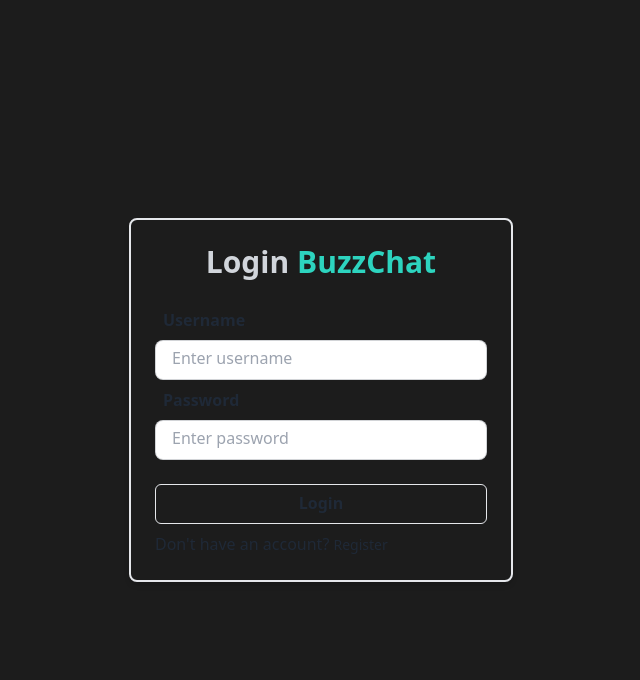
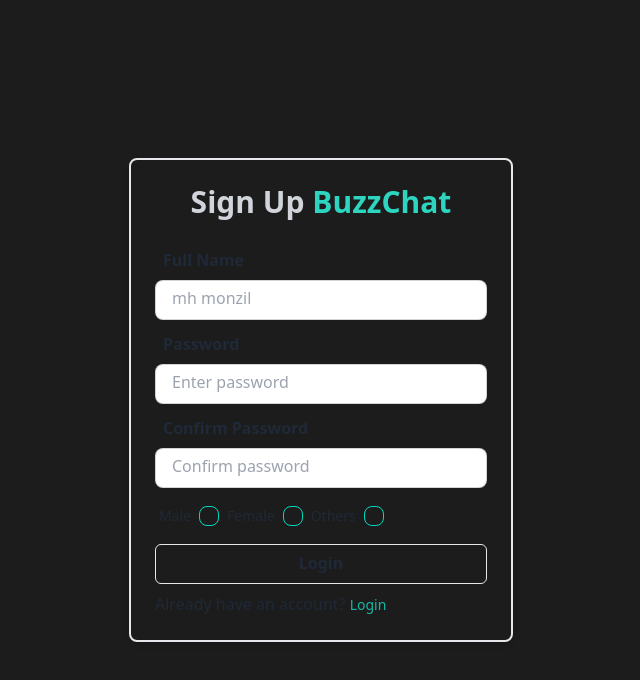
Before and after one commit to Mh-Monzil/buzzchat-frontend, a React (Vite) app: page / in a window 1280 px wide. Shown: the top 680 px of the page, without its empty margins (319-959 px from the left). Built offline with nearby package versions, Linux system fonts and the light colour scheme.

Commit message:
add sign up ui

```diff
--- a/src/App.jsx
+++ b/src/App.jsx
@@ -1,9 +1,11 @@
-import Login from "./pages/login/login";
+import SignUp from "./pages/singup/signup";
+
 
 const App = () => {
   return (
     <div className="bg-[#1C1C1C] h-screen w-full p-4 flex items-center justify-center">
-      <Login />
+      {/* <Login /> */}
+      <SignUp />
     </div>
   );
 };
--- a/src/pages/login/Login.jsx
+++ b/src/pages/login/Login.jsx
@@ -39,7 +39,7 @@
               href="#"
               className="text-sm hover:underline hover:text-teal-500 inline-block"
             >
-              Register
+              Sign Up
             </a>
           </p>
         </form>
--- /dev/null
+++ b/src/pages/singup/GenderCheckbox.jsx
@@ -0,0 +1,28 @@
+
+
+const GenderCheckbox = () => {
+    return (
+        <div className="flex my-2.5">
+            <div className="form-control">
+                <label className="label gap-2 cursor-pointer">
+                    <span className="label-text">Male</span>
+                    <input type="checkbox" className="checkbox checkbox-sm checkbox-accent" />
+                </label>
+            </div>
+            <div className="form-control">
+                <label className="label gap-2 cursor-pointer">
+                    <span className="label-text">Female</span>
+                    <input type="checkbox" className="checkbox checkbox-sm checkbox-accent" />
+                </label>
+            </div>
+            <div className="form-control">
+                <label className="label gap-2 cursor-pointer">
+                    <span className="label-text">Others</span>
+                    <input type="checkbox" className="checkbox checkbox-sm checkbox-accent" />
+                </label>
+            </div>
+        </div>
+    );
+};
+
+export default GenderCheckbox;
--- a/src/pages/singup/SignUp.jsx
+++ b/src/pages/singup/SignUp.jsx
@@ -1,11 +1,69 @@
-
+import GenderCheckbox from "./GenderCheckbox";
 
 const SignUp = () => {
-    return (
-        <div>
-            SignUp
-        </div>
-    );
+  return (
+    <div className="flex items-center justify-center min-w-96 mx-auto">
+      <div className="w-full h-full p-6 rounded-lg shadow-md border-2">
+        <h1 className="text-3xl font-semibold text-center text-gray-300 pb-5">
+          Sign Up
+          <span className="text-teal-400"> BuzzChat</span>
+        </h1>
+
+        <form>
+          <div>
+            <label htmlFor="fullName" className="label p-2">
+              <span className="font-semibold">Full Name</span>
+            </label>
+            <input
+            id="fullName"
+              type="text"
+              placeholder="mh monzil"
+              className="w-full input input-bordered h-10 pb-1"
+            />
+          </div>
+          <div className="mt-1">
+            <label htmlFor="password" className="label p-2">
+              <span className="font-semibold">Password</span>
+            </label>
+            <input
+            id="password"
+              type="password"
+              placeholder="Enter password"
+              className="w-full input input-bordered h-10 pb-1"
+            />
+          </div>
+          <div className="mt-1">
+            <label htmlFor="confirmPassword" className="label p-2">
+              <span className="font-semibold">Confirm Password</span>
+            </label>
+            <input
+            id="confirmPassword"
+              type="text"
+              placeholder="Confirm password"
+              className="w-full input input-bordered h-10 pb-1"
+            />
+          </div>
+
+          <GenderCheckbox />
+
+          <div>
+            <button className="btn-block border rounded-md pt-1.5 pb-2 font-bold hover:bg-white hover:text-black transition-all duration-300 ease-in-out">
+              Login
+            </button>
+          </div>
+          <p className="mt-2">
+            Already have an account?{" "}
+            <a
+              href="#"
+              className="text-sm hover:underline text-teal-500 inline-block"
+            >
+              Login
+            </a>
+          </p>
+        </form>
+      </div>
+    </div>
+  );
 };
 
 export default SignUp;
```
